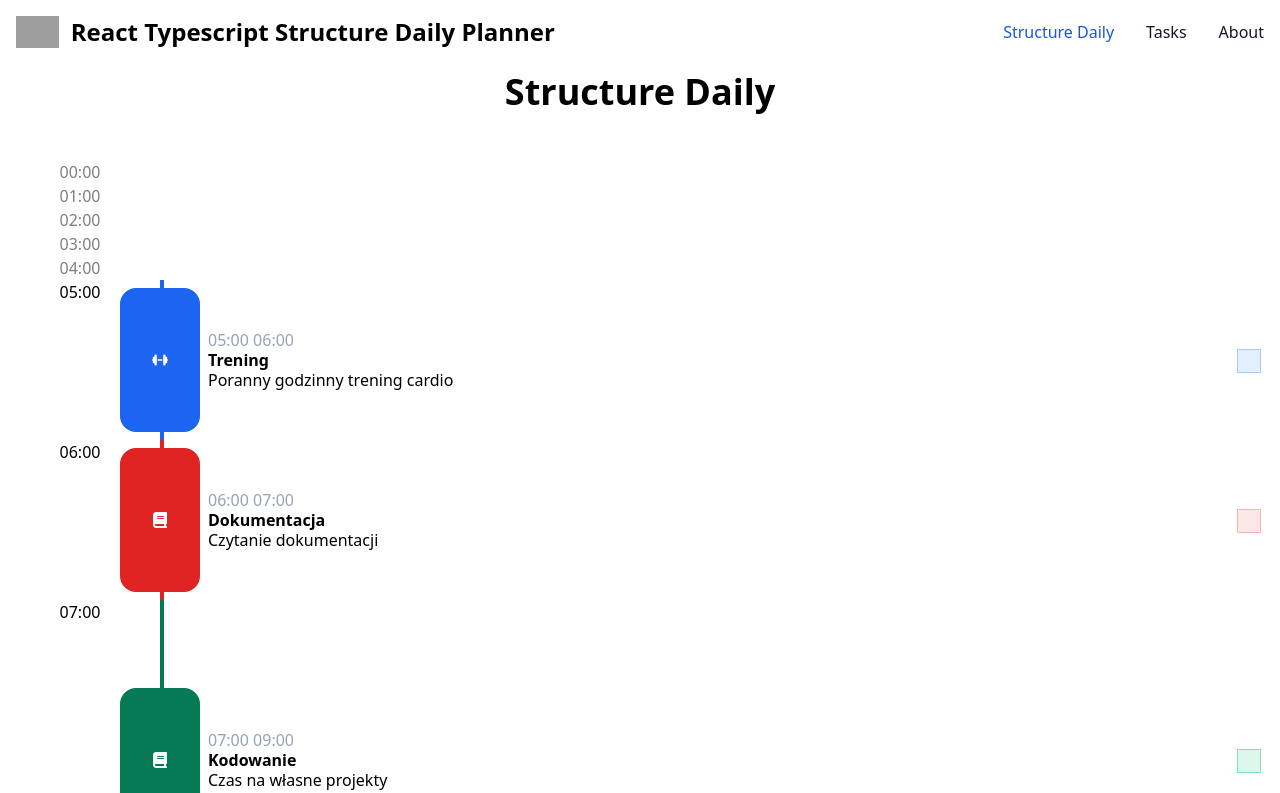
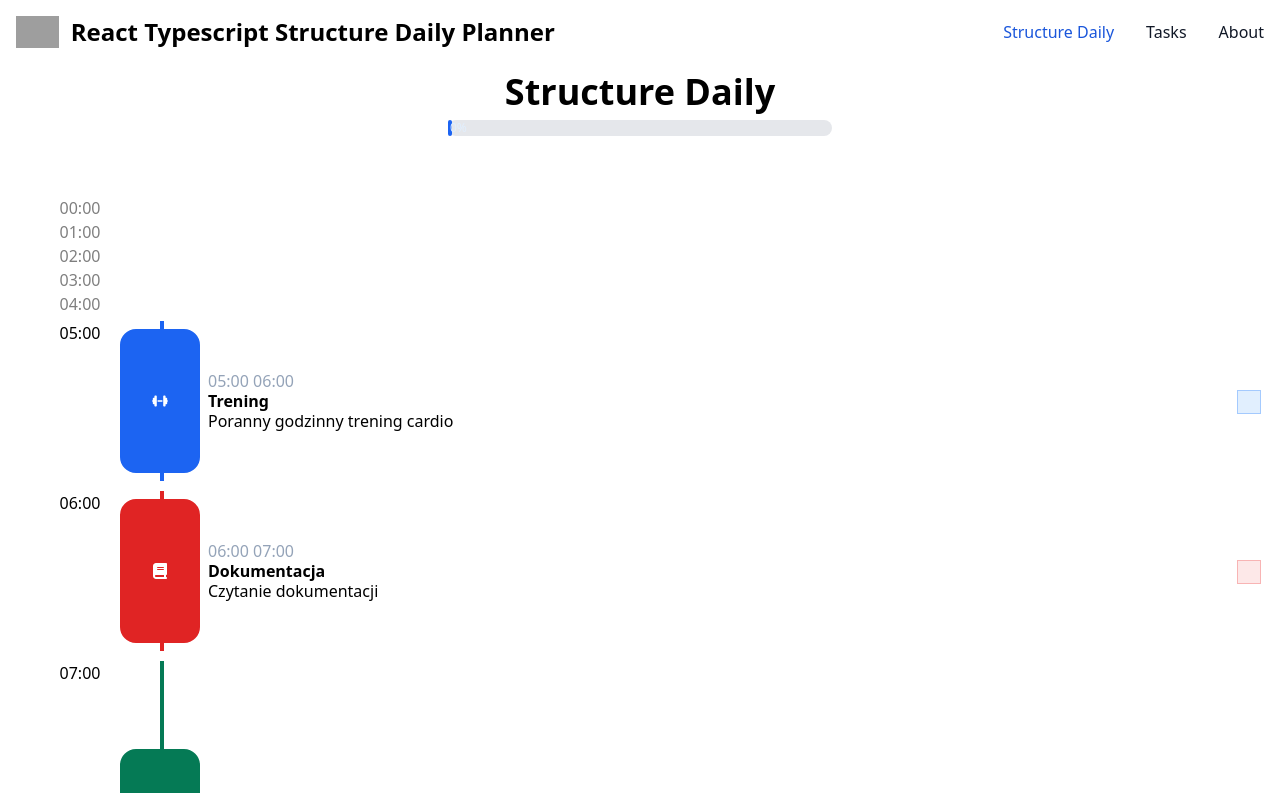
Before and after one commit to karolkawski/Structure-planner, a React app: page / in a window 1280 px wide. Shown: the top 793 px of the page. Built offline with nearby package versions, Linux system fonts and the light colour scheme; grey boxes are pictures that could not be loaded.

Commit message:
[update] add progress, style fix

```diff
--- a/src/components/Structure/Structure.tsx
+++ b/src/components/Structure/Structure.tsx
@@ -1,4 +1,4 @@
-import { FC, useState } from 'react';
+import { FC, useEffect, useState } from 'react';
 import { data } from '../../assets/data';
 import Task from '../Task/Task';
 import { TaskType } from '../Task/Task.d';
@@ -40,6 +40,7 @@ const getProcessedDates = (
 
 const Structure: FC = () => {
   const [records, setRecords] = useState<TaskType[]>(data);
+  const [progress, setProgress] = useState<string>('0%');
 
   const handleChangedDone = (task: TaskType) => {
     const updatedRecords = records.map((record) => {
@@ -48,15 +49,33 @@ const Structure: FC = () => {
       }
       return record;
     });
-    console.log(records, task);
+
     setRecords(updatedRecords);
   };
 
+  useEffect(() => {
+    const totalTasks = records.length;
+    const doneTasks = records.filter((task: TaskType) => task.isDone).length;
+    const percentageDone = (doneTasks / totalTasks) * 100 + '%';
+    setProgress(percentageDone);
+  }, [records]);
+
   return (
     <div className="text-center">
-      <h1 className="text-4xl font-bold my-2">Structure Daily</h1>
-      <div className="container m-auto py-10">
-        <div className="Calendar">
+      <header className="w-full">
+        <h1 className="text-4xl font-bold my-2">Structure Daily</h1>
+        <div className="m-auto w-96 bg-gray-200 rounded-full dark:bg-gray-700">
+          <div
+            className="bg-blue-600 text-xs font-medium text-blue-100 text-center p-0.5 leading-none rounded-full"
+            style={{ width: progress }}
+          >
+            {' '}
+            {progress}
+          </div>
+        </div>
+      </header>
+      <div className="container m-auto py-10 ">
+        <div className="Calendar mt-5">
           {records.map((task, index) => {
             const prevTask = records[index - 1] as TaskType | undefined;
             const nextTask = records[index + 1] as TaskType | undefined;
@@ -83,11 +102,11 @@ const Structure: FC = () => {
 
                 <AnimatePresence>
                   <motion.div
-                    style={{}}
-                    initial={{ height: task.isDone ? 'auto' : 50 }}
-                    animate={{ height: task.isDone ? 50 : 'auto' }}
+                    style={{ margin: '5px 0px' }}
+                    initial={{ height: task.isDone ? 'auto' : 'h-40' }}
+                    animate={{ height: task.isDone ? 'h-40' : 'auto' }}
                     transition={{ duration: 0.5 }}
-                    exit={{ height: task.isDone ? 50 : 'auto' }}
+                    exit={{ height: task.isDone ? 'h-40' : 'auto' }}
                     key={'container'}
                   >
                     <div
```
